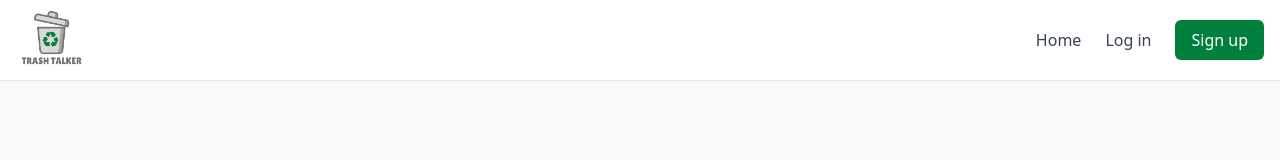
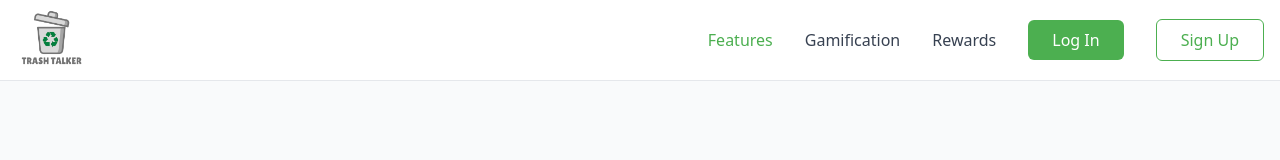
Before and after one commit to katherineeyee/TrashTalker, a React (Create React App) app in the folder client/: page / in a window 1280 px wide. Shown: the top 160 px of the page. Built offline with nearby package versions, Linux system fonts and the light colour scheme; no server answers.

Commit message:
add more in navbar

```diff
--- a/client/src/components/Navbar.jsx
+++ b/client/src/components/Navbar.jsx
@@ -1,6 +1,6 @@
-import React, { useState, useEffect } from 'react';
-import { Link } from 'react-router-dom';
-import { login, logout, onUserStateChange } from '../api/firebase';
+import React, { useState, useEffect } from "react";
+import { Link } from "react-router-dom";
+import { login, logout, onUserStateChange } from "../api/firebase";
 
 const Navbar = () => {
   const [user, setUser] = useState();
@@ -21,7 +21,7 @@ const Navbar = () => {
 
   return (
     <nav className="flex justify-between items-center py-2 px-4 bg-white border-b border-gray-200">
-      <div className="flex items-center">
+      <div className="container mx-auto flex justify-between items-center">
         <Link to="/">
           <img
             src="/TrashTalkerLogo.png"
@@ -29,28 +29,52 @@ const Navbar = () => {
             className="h-16"
           />
         </Link>
-      </div>
-      <div className="flex items-center gap-6">
-        <Link to="/" className="text-gray-700 hover:text-gray-900">Home</Link>
+
+        {/* Navigation links  */}
+        <div className="flex items-center space-x-8">
+          <Link
+            to="/features"
+            className="text-[#4CAF50] font-medium hover:text-[#3d8b40] transition"
+          >
+            Features
+          </Link>
+          <Link
+            to="/how-it-works"
+            className="text-gray-700 hover:text-[#4CAF50] transition"
+          >
+            Gamification
+          </Link>
+          <Link
+            to="/rewards"
+            className="text-gray-700 hover:text-[#4CAF50] transition"
+          >
+            Rewards
+          </Link>
 
           {!user ? (
             <>
-            <button onClick={handleLogin}
-              className="text-gray-700 hover:text-gray-900">
-              Log in
+              <button
+                onClick={handleLogin}
+                className="bg-[#4CAF50] text-white px-6 py-2 rounded-md whitespace-nowrap hover:bg-opacity-90 transition"
+              >
+                Log In
               </button>
-
-            <button onClick= {handleLogin}
-              className="bg-[#007f3f] text-white px-4 py-2 rounded-md hover:bg-[#006835]">
-              Sign up
+              <button
+                onClick={handleLogin}
+                className="border border-[#4CAF50] text-[#4CAF50] px-6 py-2 rounded-md whitespace-nowrap hover:bg-[#4CAF50] hover:bg-opacity-10 transition"
+              >
+                Sign Up
               </button>
             </>
           ) : (
-          <button onClick={handleLogout}
-            className="text-gray-700 hover:text-gray-900">
-            Log out
+            <button
+              onClick={handleLogout}
+              className="bg-[#4CAF50] text-white px-6 py-2 rounded-md whitespace-nowrap hover:bg-opacity-90 transition"
+            >
+              Log Out
             </button>
           )}
+        </div>
       </div>
     </nav>
   );
```
Lines whose indentation alone changed are shown as unchanged.
